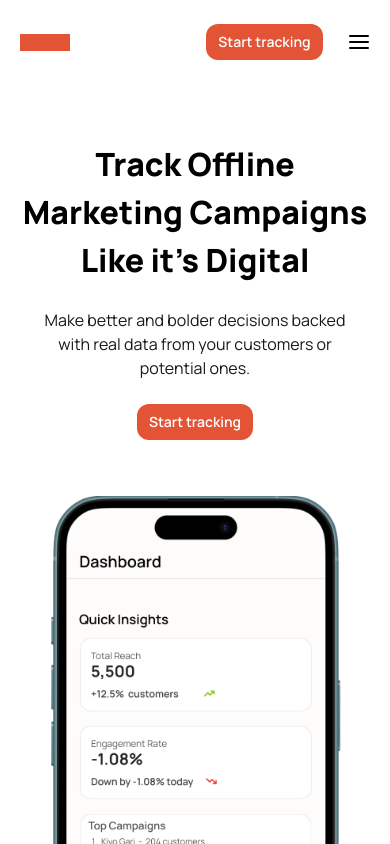
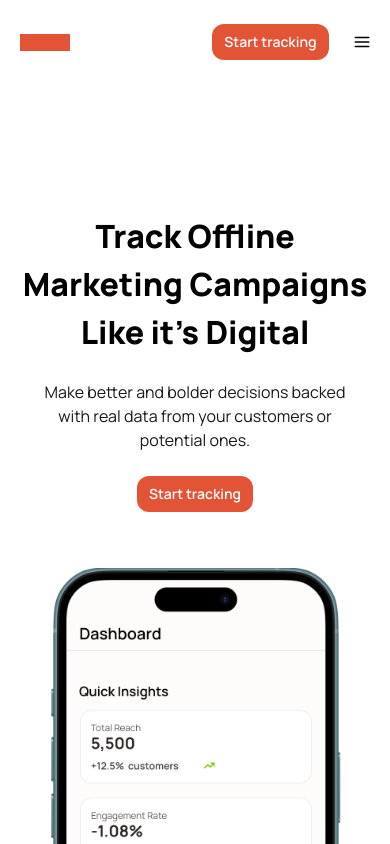
Before and after one commit to holaliamewu/attribute-landing-page, a Next.js app: page / in a window 390 px wide. Shown: the top 844 px of the page. Built offline with nearby package versions, Linux system fonts and the light colour scheme.

Commit message:
feat: mobile nav menu

```diff
--- a/app/components/footer.jsx
+++ b/app/components/footer.jsx
@@ -22,9 +22,9 @@ const footerSocialData = [
 
 export default function Footer( ) {
  return(
- <footer className="flex flex-col justify-between items-center bg-[#e35335] text-white px-[5%] py-12 font-[Manrope] gap-[80px] " >
+ <footer className="flex flex-col justify-between items-center bg-[#e35335] text-white px-[5%] py-18 font-[Manrope] gap-[80px] " >
    <section className="md:w-6/10 space-y-3 flex flex-col items-center gap-2 " >
-      <p className="text-[48px] lg:text-[64px] text-center font-bold pt-6 pb-3" >Take control of your offline Marketing.</p>
+      <p className="text-[48px] lg:text-[64px] text-center font-bold pb-3" >Take control of your offline Marketing.</p>
       <button className="flex items-center gap-2 border-2 border-white text-white text-sm font-semibold px-3 py-2 rounded-xl">Start tracking Now <MoveRight /></button>
    </section>
    <section className="flex flex-col items-center w-full gap-[64px]" >
--- a/app/components/header.jsx
+++ b/app/components/header.jsx
@@ -1,5 +1,8 @@
-import { AlignJustify } from "lucide-react"
+'use client';
+
+import { AlignJustify, X } from "lucide-react"
 import Link from "next/link"
+import { useState } from "react"
 
 const navsData = [
  {
@@ -17,6 +20,8 @@ const navsData = [
 ]
 
 export default function Header( ) {
+
+  const [ showMobbileMenu, setShowMobileMenu ] = useState(false);
  return(
   <section className="flex items-center justify-between w-full px-[5%] pt-6 mb-[80px] md:mb-[120px] font-[Manrope] " >
    <img src="/attribute-logo.svg" />
@@ -25,8 +30,27 @@ export default function Header( ) {
       {navsData.map(nav => <Link key={nav.title} href={`/${nav.path}`} className="text-sm font-[500] text-zinc-900 ">{nav.title}</Link> )}
     </nav>
     <button className="bg-[#e35335] text-white text-sm font-semibold px-3 py-2 rounded-xl">Start tracking </button>
-    <span className="flex md:hidden" ><AlignJustify size={24} /></span>
+    <span className="flex md:hidden relative" >
+      { !showMobbileMenu &&
+      <span >
+        <AlignJustify
+        onClick={ () => setShowMobileMenu(true)}
+        size={18} />
+       </span>
+       }
+      { showMobbileMenu &&
+      <X
+       onClick={ () => setShowMobileMenu(false)}
+       size={18} />}
+      { showMobbileMenu && (
+        <div className="absolute flex flex-col items-center border border-stone-100 right-0 top-6 bg-[#e35335]/5 backdrop-blur rounded-xl p-1 text-center shadow-sm " >
+        <Link href="/" className="w-full hover:bg-[#e35335] active:bg-[#e35355]/50 hover:text-white px-[16px] py-[4px] rounded-[8px] " >Pricing</Link>
+        <Link href="/" className="w-full hover:bg-[#e35335] active:bg-[#e35355]/50 hover:text-white px-[16px] py-[4px] rounded-[8px] " >Contact</Link>
+      </div>
+      )}
+      </span>
    </div>
+
   </section>
  )
 }
--- a/app/components/hero.jsx
+++ b/app/components/hero.jsx
@@ -3,7 +3,6 @@
 import {ChartSpline, Gauge, Zap, Handshake, Mail, Phone} from "lucide-react"
 import Image from "next/image";
 import { AnimatePresence, motion } from "motion/react";
-import { delay } from "motion";
 
 const useCaseData = [
   {
@@ -59,17 +58,17 @@ export default function Hero( ) {
  return(
   <AnimatePresence >
     <section className="text-[64px] font-[Manrope] min-h-screen " >
-      <main className="" >
+      <main className="py-18" >
         <div
         className="flex flex-col items-center justify-center h-full px-[5%] text-center" >
           <h1 className="text-[32px] md:text-[48px] lg:text-[56px] font-black pb-6 lg:w-2/3  max-w-[800px]" >Track Offline Marketing Campaigns Like it's Digital</h1>
           <p className="w-[90%] md:w-2/3 max-w-[500px] text-[16px] md:text-[18px] font-regular text-zinc-900 pb-6" >Make better and bolder decisions backed with real data from your customers or potential ones.</p>
           <button className="bg-[#e35335] text-white text-sm font-semibold px-3 py-2 rounded-xl">Start tracking </button>
         </div>
-        <Image width={300} height={200} src="/hero-img.svg" alt="Hero" className="hidden md:flex mx-auto mt-12 rounded-xl shadow-xl " />
-        <Image width={300} height={200} src="/hero-mobile-img.png" alt="Hero" className="flex md:hidden mx-auto mt-12 rounded-xl " />
+        <Image width={600} height={400} src="/hero-img.svg" alt="Desktop hero image" className="hidden md:flex mx-auto mt-12 rounded-xl shadow-xl " />
+        <Image width={300} height={200} src="/hero-mobile-img.png" alt="Mobile hero image" className="flex md:hidden mx-auto mt-12 rounded-xl " />
       </main>
-      <section className="flex flex-col items-center w-full bg-[#e35335] mt-28 pt-6 text-white " >
+      <section className="flex flex-col items-center w-full bg-[#e35335] py-18 text-white " >
         <h2 className="text-[38px] md:text-[46px] font-bold mb-14" >Why You Need Us</h2>
         <span className="flex flex-col space-y-[120px] md:space-y-[160px] py-12 md:py-24 " >
           {useCaseData.map( item => (
@@ -101,8 +100,8 @@ export default function Hero( ) {
         ))}
         </span>
       </section>
-      <section className="flex flex-col md:flex-row items-center md:justify-between w-9/10 md:w-1/2 mx-auto h-[50vh] md:h-[100vh] " >
-        <h3 className="text-[28px] text-center   lg:text-[40px] font-bold w-1/2 max-w-[400px] mt-8 mb-8 " >Still need more Info or Clarity?</h3>
+      <section className="flex flex-col md:flex-row items-center justify-center w-9/10 md:w-1/2 mx-auto h-[50vh] md:h-[100vh] " >
+        <h3 className="text-[28px] text-center lg:text-[40px] font-bold w-1/2 max-w-[400px] mb-8 " >Still need more Info or Clarity?</h3>
         <div className="flex flex-col gap-6" >
           <span className="flex flex-col gap-2" >
             <span className="flex items-center justify-center md:justify-start gap-1" >
```
